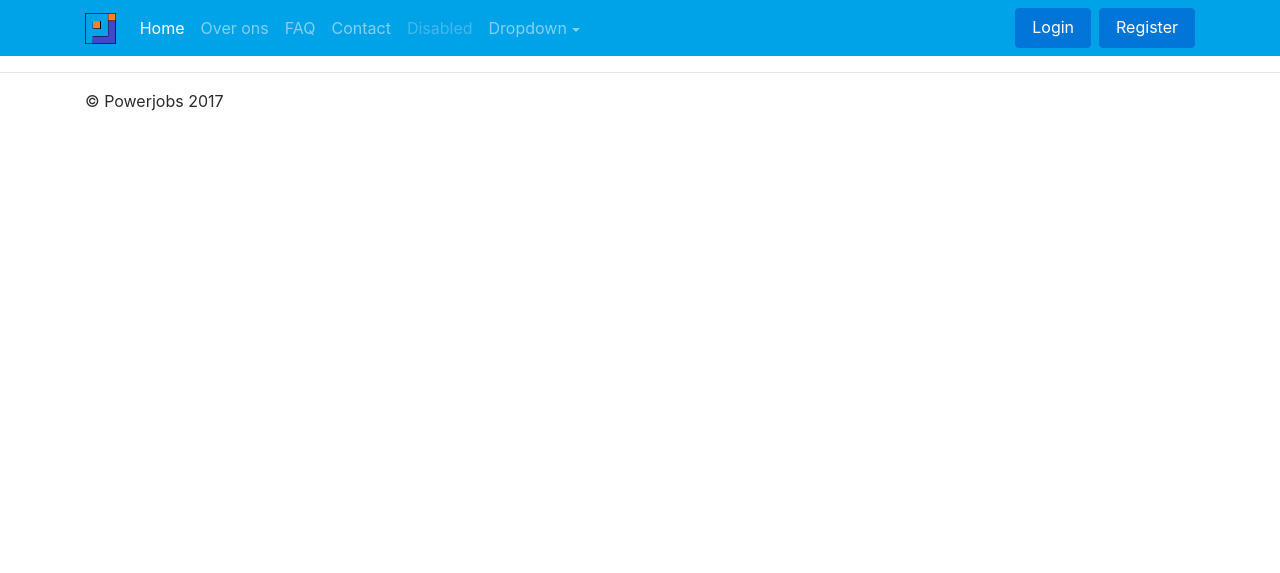
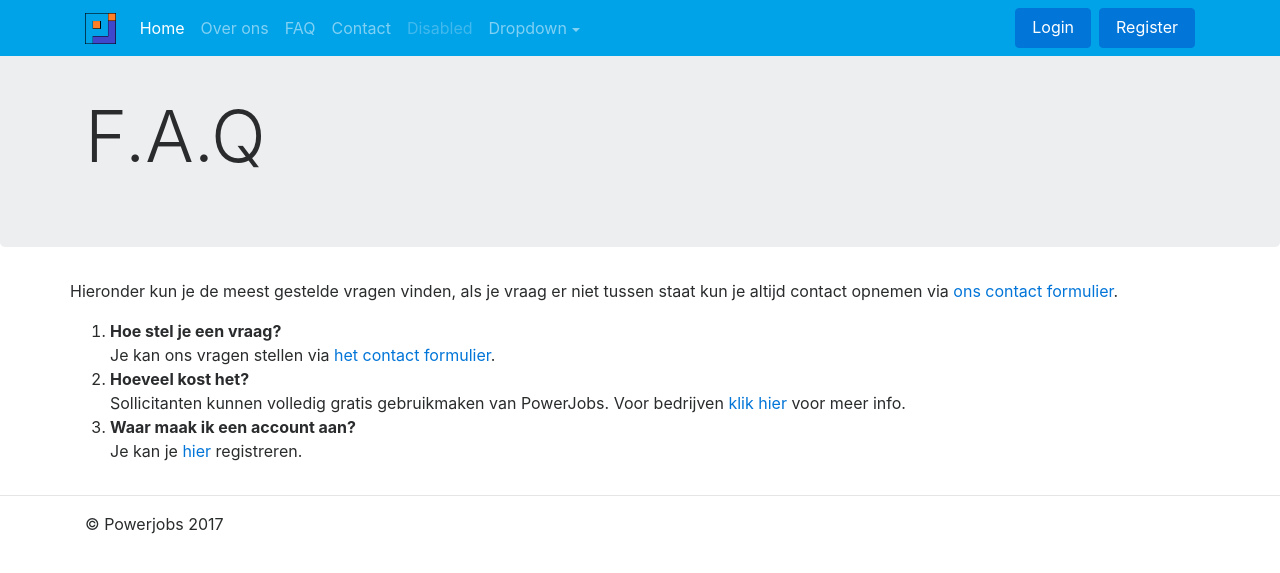
Before and after one commit to Nekorooni/PowerJobs, a PHP site: page /faq/ in a window 1280 px wide. Shown: the top 573 px of the page. Run offline with PHP 8.4, Linux system fonts and the light colour scheme; some libraries are stand-ins or nearby versions.

Commit message:
Rewrite old pages to match the new structure

```diff
--- a/inc/base-footer.php
+++ b/inc/base-footer.php
@@ -7,7 +7,7 @@
 <script src="https://code.jquery.com/jquery-3.2.1.slim.min.js"
         integrity="sha256-k2WSCIexGzOj3Euiig+TlR8gA0EmPjuc79OEeY5L45g="
         crossorigin="anonymous"></script>
-<script src="libs/tether/js/tether.min.js"></script>
-<script src="libs/bootstrap4/js/bootstrap.min.js"></script>
+<script src="/libs/tether/js/tether.min.js"></script>
+<script src="/libs/bootstrap4/js/bootstrap.min.js"></script>
 </body>
 </html>
--- a/inc/base-header.php
+++ b/inc/base-header.php
@@ -26,11 +26,11 @@
         <div class="collapse navbar-collapse" id="navbarsExampleDefault">
             <ul class="navbar-nav mr-auto">
                 <li class="nav-item active">
-                    <a class="nav-link" href="/?id=home">Home</a>
+                    <a class="nav-link" href="/">Home</a>
                 </li>
-                <li class="nav-item"><a class="nav-link" href="#">Over ons</a></li>
-                <li class="nav-item"><a class="nav-link" href="#">FAQ</a></li>
-                <li class="nav-item"><a class="nav-link" href="#">Contact</a></li>
+                <li class="nav-item"><a class="nav-link" href="/about/">Over ons</a></li>
+                <li class="nav-item"><a class="nav-link" href="/faq/">FAQ</a></li>
+                <li class="nav-item"><a class="nav-link" href="/contact/">Contact</a></li>
                 <li class="nav-item">
                     <a class="nav-link disabled" href="#">Disabled</a>
                 </li>
--- a/inc/page_faq.php
+++ b/inc/page_faq.php
@@ -1,10 +1,15 @@
-<div class="item">
-    <h1>FAQ</h1><small>Veelgestelde vragen</small>
+<div class="jumbotron">
+    <div class="container">
+        <h1 class="display-3">F.A.Q</h1>
+    </div>
+</div>
+<div class="container">
+    <div class="row">
         <p>Hieronder kun je de meest gestelde vragen vinden, als je vraag er niet tussen staat kun je altijd contact opnemen via <a href="?id=contact">ons contact formulier</a>.</p>
         <ol>
             <li>
                 <b>Hoe stel je een vraag?</b><br>
-            Je kan ons vragen stellen via <a href="?id=contact">het contact formulier</a>.
+                Je kan ons vragen stellen via <a href="/contact/">het contact formulier</a>.
             </li>
             <li>
                 <b>Hoeveel kost het?</b><br>
@@ -16,3 +21,4 @@
             </li>
         </ol>
     </div>
+</div>
--- a/inc/page_home.php
+++ b/inc/page_home.php
@@ -1,4 +1,3 @@
-<!-- Main jumbotron for a primary marketing message or call to action -->
 <div class="jumbotron">
     <div class="container">
         <h1 class="display-3">Powerjobs!</h1>
--- a/index.php
+++ b/index.php
@@ -1,10 +1,7 @@
 <?php
 require('inc/base-header.php');
-if (isset($_GET['id'])){
-    switch($_GET['id']){
-        case 'home':
-            include('inc/page_home.php');
-            break;
+if (isset($_GET['page'])){
+    switch($_GET['page']){
         case 'about':
             include('inc/page_about.php');
             break;
@@ -24,10 +21,11 @@ if (isset($_GET['id'])){
             include('inc/page_admin.php');
             break;
         default:
-            echo "nope";
+        case 'home':
+            include('inc/page_home.php');
             break;
     }
 }else{
-    echo "no id";
+    include('inc/page_home.php');
 }
 require('inc/base-footer.php');
```
Also changed, not shown: inc/page_about.php (+9 -3 lines), inc/page_contact.php (+8 -1 lines), .htaccess. Lines whose indentation alone changed are shown as unchanged.
